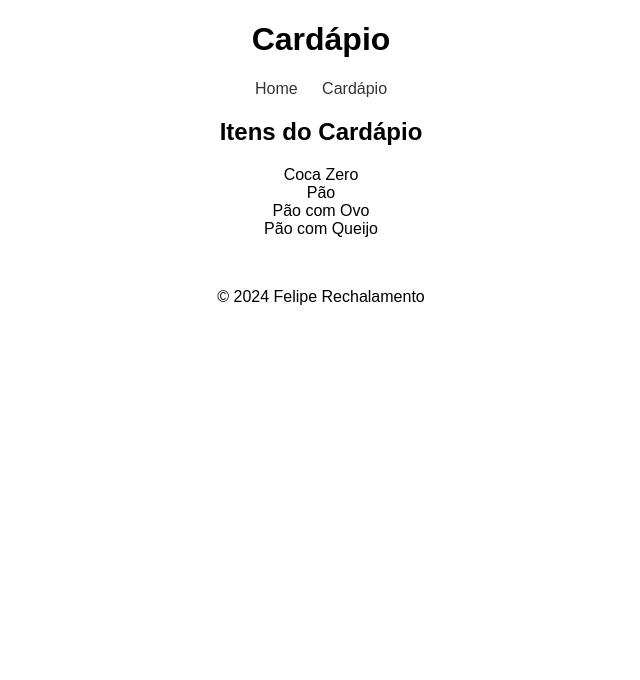
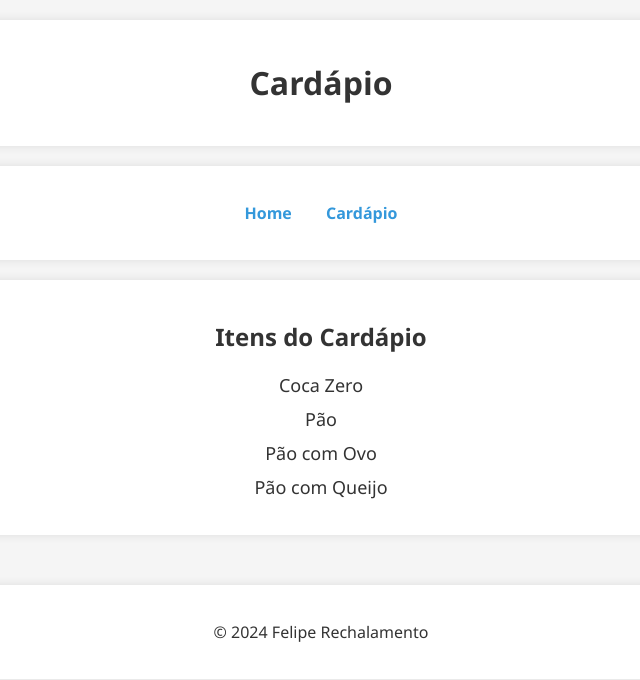
Before and after one commit to Feliperechalamento/feliperechalamento.github.io, a plain HTML site: page menu.html in a window 1280 px wide. Shown: the whole page, without its empty margins (319-959 px from the left). Drawn offline with Linux system fonts and the light colour scheme.

Commit message:
Update style.css

```diff
--- a/style.css
+++ b/style.css
@@ -1,15 +1,21 @@
 body {
-    font-family: Arial, sans-serif;
+    font-family: 'Segoe UI', Tahoma, Geneva, Verdana, sans-serif;
     margin: 0;
     padding: 0;
+    background-color: #f5f5f5;
 }
 
 header, nav, section, footer {
     margin: 20px;
+    background-color: #fff;
+    border-radius: 8px;
+    box-shadow: 0 0 10px rgba(0, 0, 0, 0.1);
+    padding: 20px;
 }
 
 header h1, nav ul, section h2, section ul, footer p {
     text-align: center;
+    color: #333;
 }
 
 nav ul {
@@ -19,12 +25,18 @@ nav ul {
 
 nav li {
     display: inline;
-    margin: 0 10px;
+    margin: 0 15px;
 }
 
 a {
     text-decoration: none;
-    color: #333;
+    color: #3498db;
+    font-weight: bold;
+    transition: color 0.3s ease;
+}
+
+a:hover {
+    color: #2980b9;
 }
 
 section ul {
@@ -32,6 +44,13 @@ section ul {
     padding: 0;
 }
 
+section li {
+    margin: 10px 0;
+    font-size: 18px;
+}
+
 footer {
     margin-top: 50px;
+    text-align: center;
+    color: #777;
 }
```
